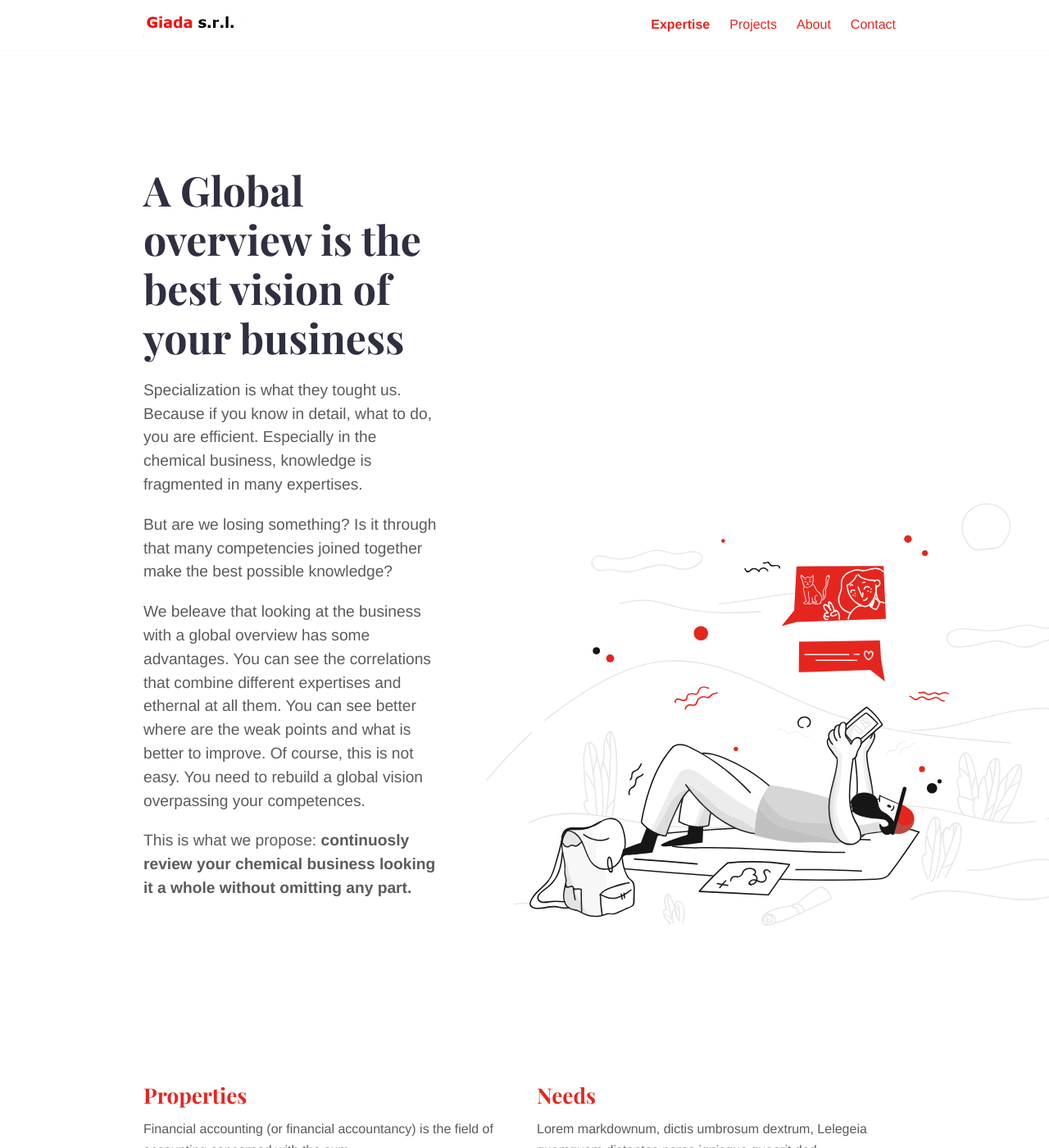
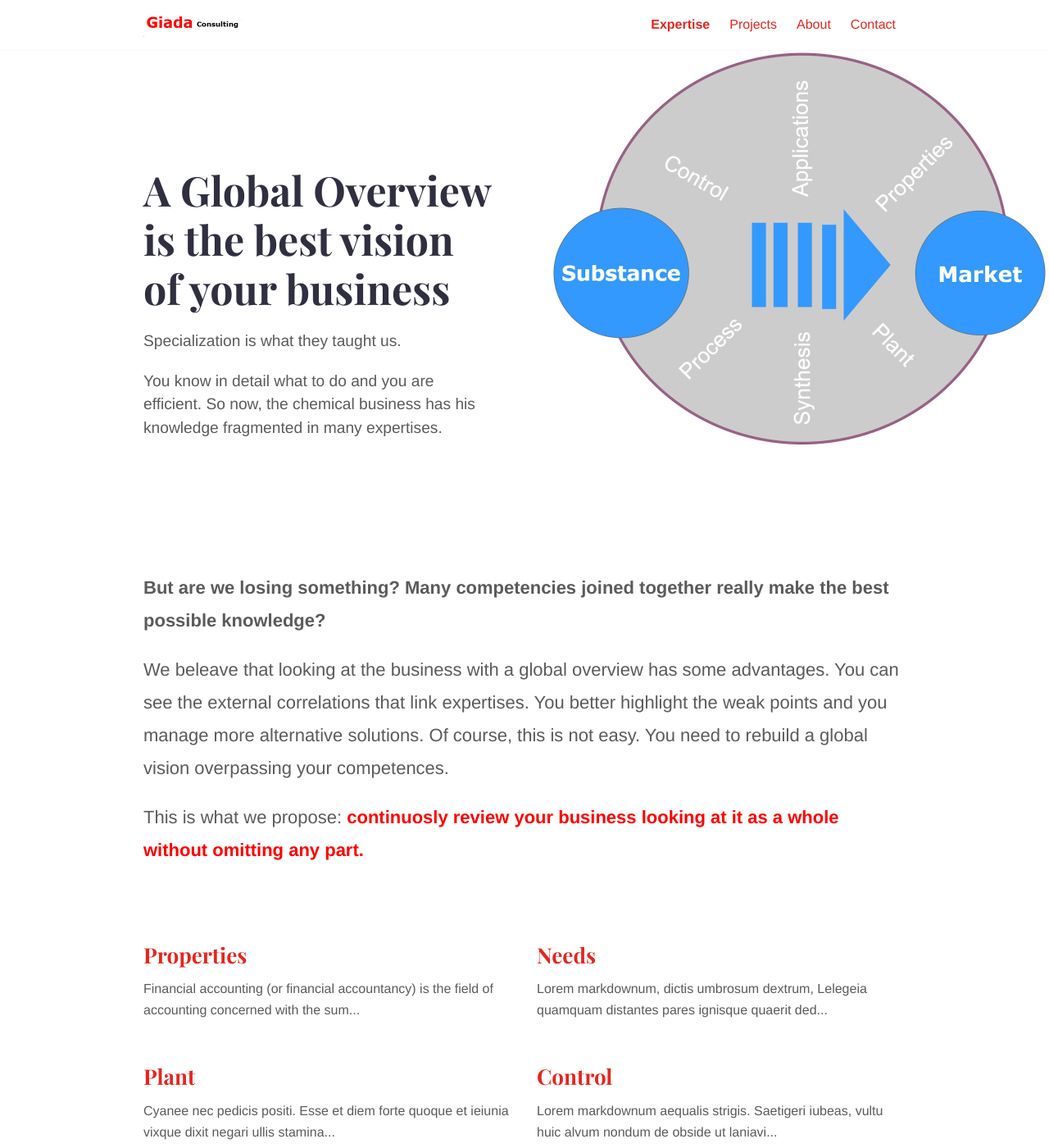
Before and after one commit to GiadaConsulting/GiadaConsulting.github.io, a Jekyll site: the page built from services.md, in a window 1280 px wide and 1400 px high. Shown: the whole window at 82% size. Built offline with Jekyll 4.4.1, drawn with Linux system fonts in a browser that asks for light colours.

Commit message:
services page

```diff
--- a/_layouts/home.html
+++ b/_layouts/home.html
@@ -26,8 +26,8 @@ bodyClass: "page-home"
     <div class="row justify-content-start">
       <div class="col-12 col-md-12 mb-1">
 		<p style="font-size:22px;line-height:40px">Put chemicals in the market is not a easy task. You turn in a  <span style="color:red"> <b>Multi-Loop Carousel</b></span>. When you start, you are in the <b>Research & Development</b> internal loop. If you go on, you jump in the <b>Process & Production</b> external loop. </p>
-		<p style="font-size:22px"> <span style="color:red"> <b>Whatever you do, you are turning and you have to understand how to move. Here, we can help you!</b></span>  </p>
-		<p style="font-size:22px;line-height:40px">Diversified competences are required and they have to be master with expertise to find optimal solutions. Only with a global vision, you can decide if it is better changing the process, the synthesis, or the market. Correlations among the following topics make the joice difficult.</p>
+		<p style="font-size:22px"> <span style="color:red"> <b>Whatever you do, you are turning and you have to understand how to move. Here, we can help you!</b></span></p>
+		<p style="font-size:22px;line-height:40px">Diversified competences are required and they have to be mastered with expertise to find optimal solutions. Only with a global vision, you can decide if it is better changing the process, the synthesis, or the market. Correlations among the following topics make the joice difficult.</p>
 
       </div>
     </div>
--- a/_layouts/services.html
+++ b/_layouts/services.html
@@ -6,14 +6,26 @@ bodyClass: "page-services"
 <div class="intro">
   <div class="container">
     <div class="row justify-content-start">
-      <div class="col-12 col-md-12 col-lg-6 order-2 order-md-1">
+      <div class="col-12 col-md-7 col-lg-7 order-2 order-md-1">
         {{ content }}
       </div>
       {% if page.intro_image %}
-      <div class="col-12 col-md-3 col-lg-6 order-1 order-md-2 position-relative">
+      <div class="col-12 col-md-5 col-lg-5 order-1 order-md-2 position-relative">
         <img alt={{ page.title }} class="intro-image{% if page.intro_image_absolute %} intro-image-absolute{% endif %}{% if page.intro_image_hide_on_mobile %} intro-image-hide-mobile{% endif %}" src="{{ page.intro_image | relative_url }}" />
       </div>
       {% endif %}
+    </div>
+  </div>
+</div>
+
+<div class="proposal">
+  <div class="container">
+    <div class="row justify-content-start">
+      <div class="col-12 col-md-12 mb-1">
+		<p style="font-size:22px;line-height:40px"><b>But are we losing something? Many competencies joined together really make the best possible knowledge?</b></p>
+		<p style="font-size:22px;line-height:40px">We beleave that looking at the business with a global overview has some advantages. You can see the external correlations that link expertises. You better highlight the weak points and you manage more alternative solutions. Of course, this is not easy. You need to rebuild a global vision overpassing your competences.</p>
+		<p style="font-size:22px;line-height:40px">This is what we propose: <span style="color:red"> <b>continuosly review your business looking at it as a whole without omitting any part.</b></span></p>
+      </div>
     </div>
   </div>
 </div>
--- a/services.md
+++ b/services.md
@@ -2,17 +2,14 @@
 title: Services
 layout: services
 description: Services
-intro_image: "images/illustrations/reading.svg"
+intro_image: "images/illustrations/reading.jpg"
 intro_image_absolute: true
 intro_image_hide_on_mobile: true
 ---
 
-# A Global overview is the best vision of your business
+# A Global Overview is the best vision of your business
 
-Specialization is what they tought us. Because if you know in detail, what to do, you are efficient. Especially in the chemical business, knowledge is fragmented in many expertises.
 
-But are we losing something? Is it through that many competencies joined together make the best possible knowledge?
+Specialization is what they taught us.
 
-We beleave that looking at the business with a global overview has some advantages. You can see the correlations that combine different expertises and ethernal at all them. You can see better where are the weak points and what is better to improve. Of course, this is not easy. You need to rebuild a global vision overpassing your competences.
-
-This is what we propose: **continuosly review your chemical business looking it a whole without omitting any part.**
+You know in detail what to do and you are efficient. So now, the chemical business has his knowledge fragmented in many expertises.
```
Also changed, not shown: images/illustrations/reading.jpg (added), images/illustrations/reading.svg (deleted), images/logo/giada_logo.png.
